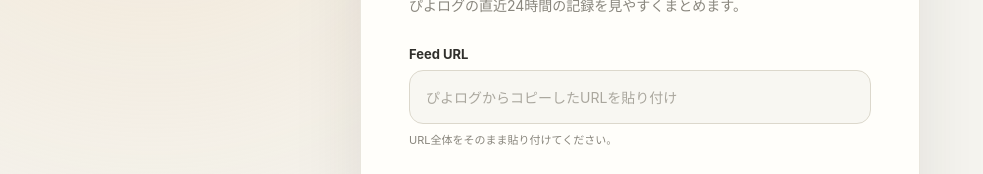
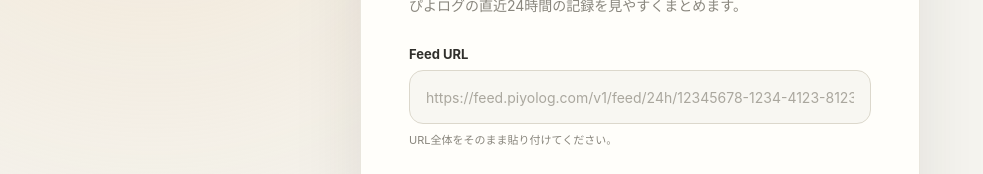
Before and after one commit to x0x0b/piyolog-dashboard, a React (Vite) app: page / in a window 1280 px wide. Shown: the part 217-391 px from the top of the page, without its empty margins (0-983 px from the left). Built offline with nearby package versions, Linux system fonts and the light colour scheme.

Commit message:
feat: update feed URL placeholder for improved clarity

```diff
--- a/src/components/FeedSetup.tsx
+++ b/src/components/FeedSetup.tsx
@@ -71,7 +71,7 @@ export default function FeedSetup({
               setUrl(event.target.value);
               setValidationError(null);
             }}
-            placeholder="ぴよログからコピーしたURLを貼り付け"
+            placeholder="https://feed.piyolog.com/v1/feed/24h/12345678-1234-4123-8123-123456789abc/ExampleToken_0123456789abcdefghijklmnopqrstu"
             aria-describedby={error ? 'feed-url-hint feed-url-error' : 'feed-url-hint'}
           />
           <p className="field-hint" id="feed-url-hint">
```
